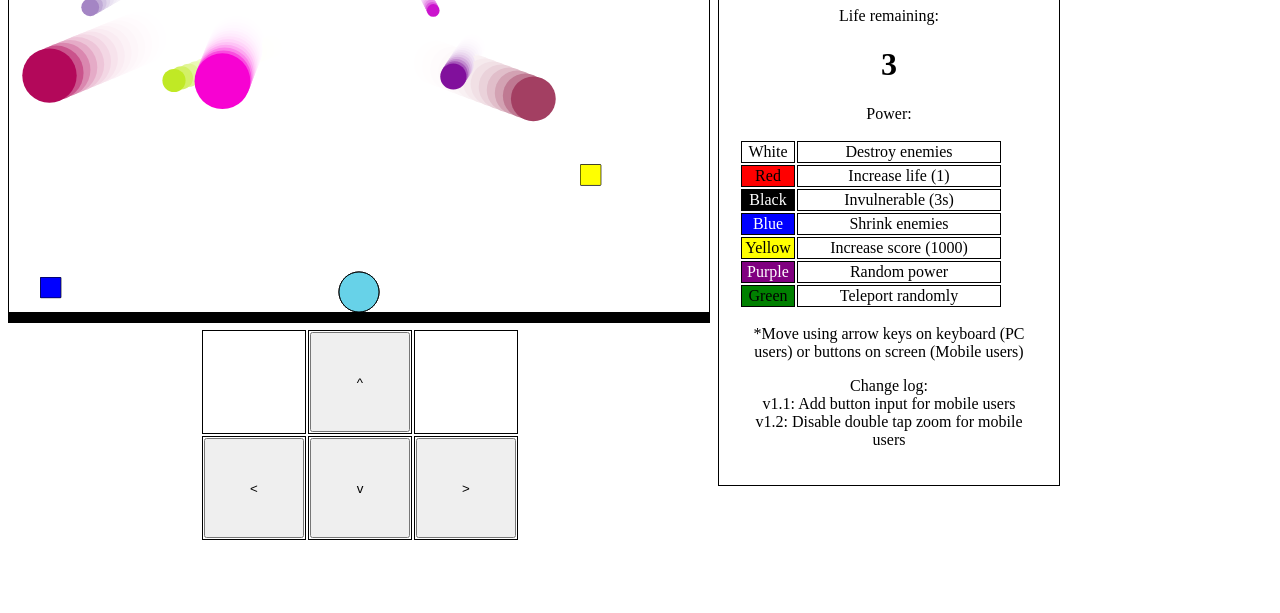
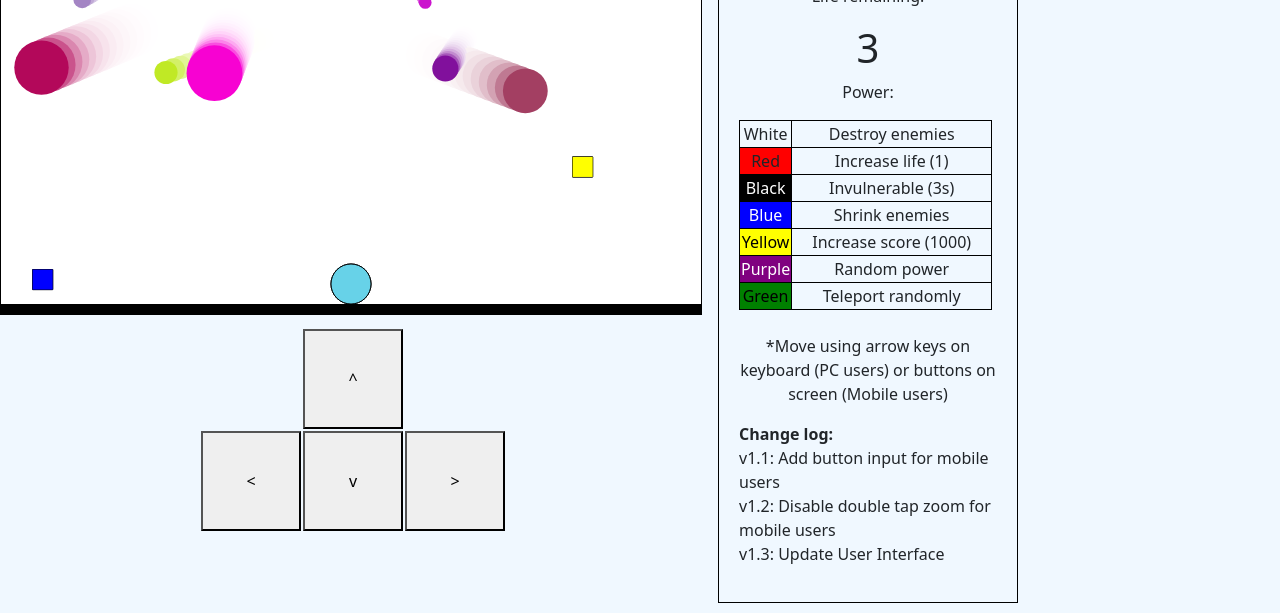
Before and after one commit to thanhdamquoc/JumpMan, a plain HTML site: page index.html in a window 1280 px wide. Shown: the part 187-800 px from the top of the page. Drawn offline with nearby package versions, Linux system fonts and the light colour scheme.

Commit message:
add Bootstrap and update info board

```diff
--- a/index.html
+++ b/index.html
@@ -2,8 +2,13 @@
 <html lang="en">
 <head>
     <meta charset="UTF-8">
+    <meta name="viewport" content="width=device-width, initial-scale=1">
     <title>Jump Man Game</title>
+    <link href="https://cdn.jsdelivr.net/npm/bootstrap@5.0.0-beta2/dist/css/bootstrap.min.css" rel="stylesheet" integrity="sha384-BmbxuPwQa2lc/FVzBcNJ7UAyJxM6wuqIj61tLrc4wSX0szH/Ev+nYRRuWlolflfl" crossorigin="anonymous">
     <style>
+        body {
+            background: #F0F8FF;
+        }
         #infoDiv {
             position: absolute;
             left: 718px;
@@ -13,7 +18,7 @@
             padding: 20px;
             text-align: center;
         }
-        td {
+        #infoDiv td {
             border: 1px solid black;
         }
         #buttonInputPanel {
@@ -68,9 +73,14 @@
             <td style="background: green; color: black">Green</td>
             <td>Teleport randomly</td>
         </tr>
-    </table>
+    </table><br>
     <p>*Move using arrow keys on keyboard (PC users) or buttons on screen (Mobile users)</p>
-    <p>Change log:<br>v1.1: Add button input for mobile users<br>v1.2: Disable double tap zoom for mobile users</p>
+    <p style="text-align: left">
+        <strong>Change log:</strong><br>
+        v1.1: Add button input for mobile users<br>
+        v1.2: Disable double tap zoom for mobile users<br>
+        v1.3: Update User Interface<br>
+    </p>
 </div>
 <div id="buttonInputPanel">
     <table>
```
